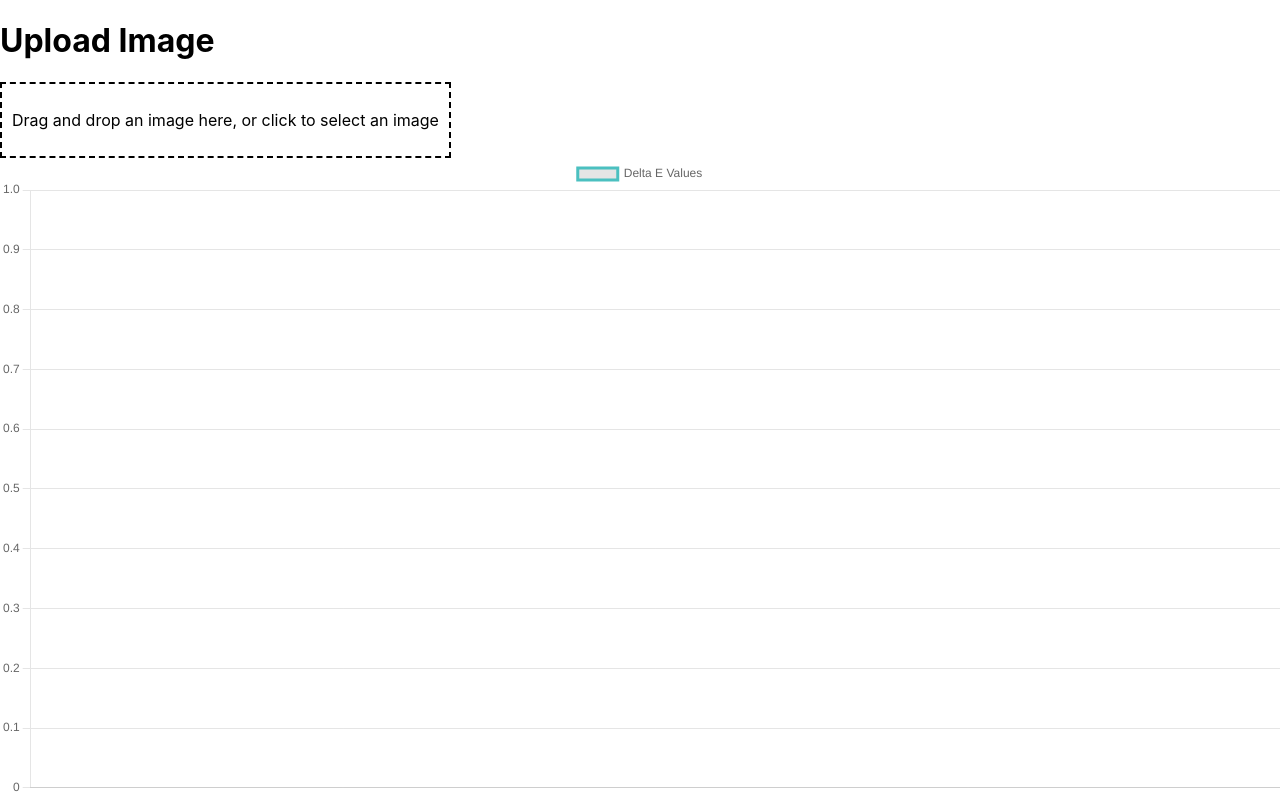
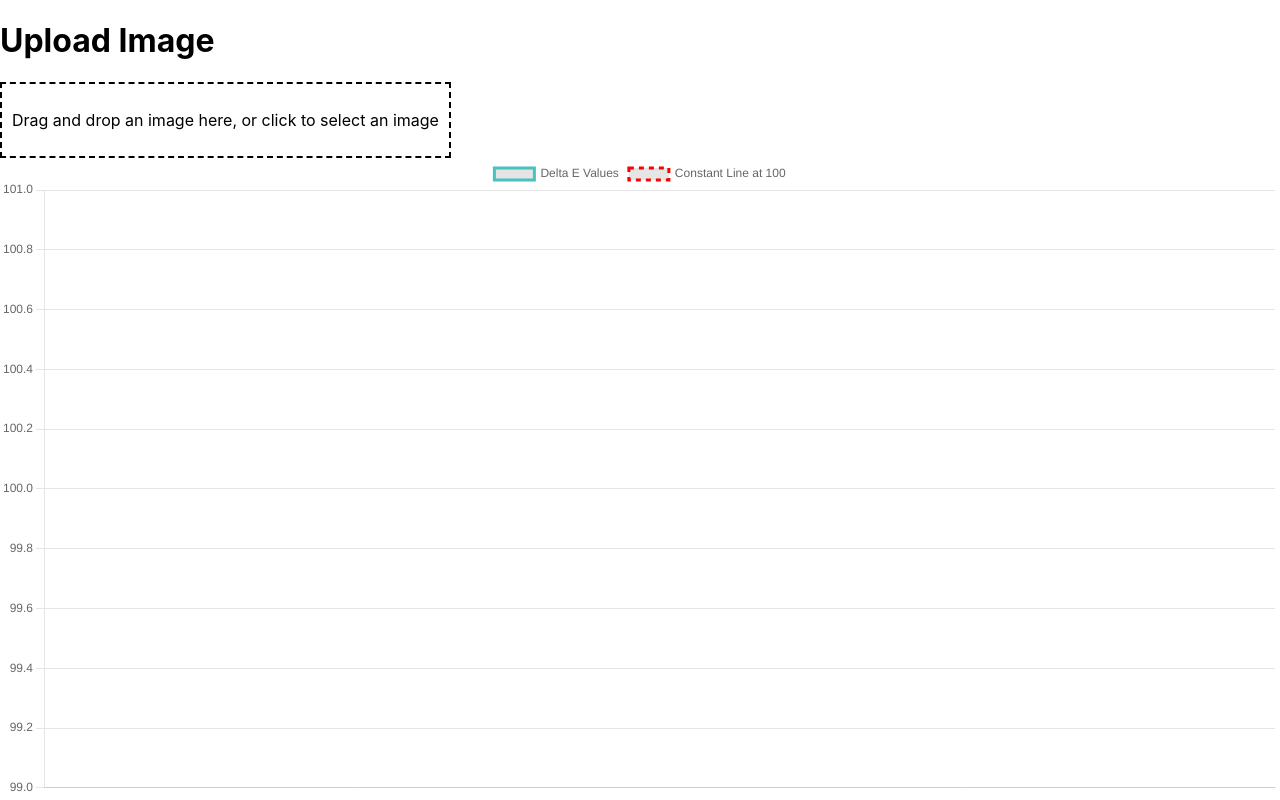
Before and after one commit to shaharAka/Chaim, a Next.js app: page /upload in a window 1280 px wide. Built offline with nearby package versions, Linux system fonts and the light colour scheme.

Commit message:
Update upload.js

```diff
--- a/pages/upload.js
+++ b/pages/upload.js
@@ -3,9 +3,13 @@ import ImageSegmentor from '../components/ImageSegmentor.js';
 import { Button } from '@mui/material';
 import { Line } from 'react-chartjs-2';
 
+// You can import simple-statistics to perform linear regression
+import simpleStats from 'simple-statistics';
+
 export default function UploadPage() {
   const [imageSegmentors, setImageSegmentors] = useState([0]);
   const [segmentationComplete, setSegmentationComplete] = useState(false);
+
   const [plotData, setPlotData] = useState({
     labels: [],
     datasets: [
@@ -16,24 +20,51 @@ export default function UploadPage() {
         borderColor: 'rgb(75, 192, 192)',
         tension: 0.1,
       },
+      {
+        label: 'Constant Line at 100',
+        data: new Array(10).fill(100), // Assuming you have at most 10 data points
+        fill: false,
+        borderColor: 'red',
+        borderDash: [5, 5], // This creates a dashed line
+        tension: 0,
+      }
     ],
   });
 
+  // Handler to add a new ImageSegmentor component
   const addImageSegmentor = () => {
     setImageSegmentors([...imageSegmentors, imageSegmentors.length]);
     setSegmentationComplete(false);
   };
 
+  // Callback to mark segmentation as complete and update plot data
   const handleSegmentationComplete = (deltaE, filename) => {
-    setPlotData(prevData => ({
-      labels: [...prevData.labels, `Segment ${filename}`],
-      datasets: [
-        {
-          ...prevData.datasets[0],
-          data: [...prevData.datasets[0].data, deltaE],
-        },
-      ],
-    }));
+    setPlotData(prevData => {
+      const newLabels = [...prevData.labels, `Segment ${filename}`];
+      const newData = [...prevData.datasets[0].data, deltaE];
+
+      // Compute linear regression
+      const linearFit = simpleStats.linearRegression(newData.map((y, x) => [x, y]));
+      const linearData = newLabels.map((_, x) => linearFit.m * x + linearFit.b);
+
+      return {
+        labels: newLabels,
+        datasets: [
+          {
+            ...prevData.datasets[0],
+            data: newData,
+          },
+          prevData.datasets[1], // Keep the constant line
+          {
+            label: 'Linear Fit',
+            data: linearData,
+            fill: false,
+            borderColor: 'blue',
+            tension: 0.1,
+          },
+        ],
+      };
+    });
     setSegmentationComplete(true);
   };
 
```
